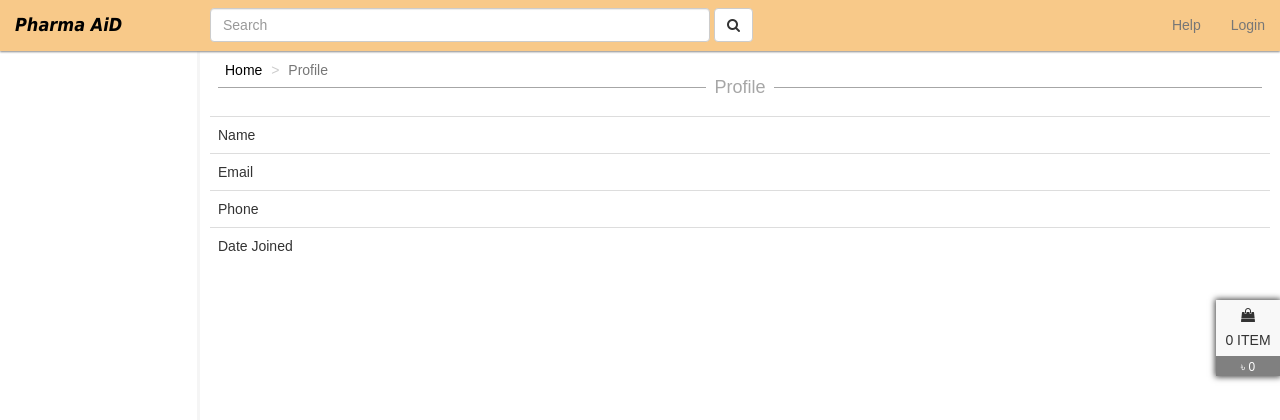
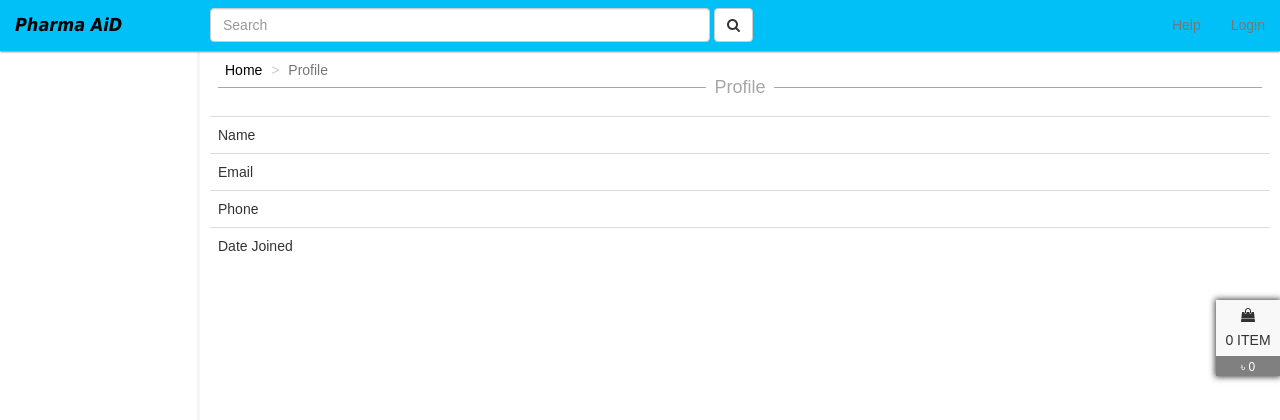
Before and after one commit to MiniGunnR/pharma_aid, a Django app: page /my_account/profile/ in a window 1280 px wide. Shown: the top 420 px of the page. Run offline with Django 3.2, Linux system fonts and the light colour scheme; data that the repository does not hold is empty; some libraries are stand-ins or nearby versions; some web fonts are replaced.

Commit message:
change navbar colour

```diff
--- a/static/css/pharma.css
+++ b/static/css/pharma.css
@@ -9,7 +9,7 @@ a {
 
 .navbar {
     margin-bottom: 0;
-    background: rgba(248, 201, 137, 1);
+    background: rgba(0, 193, 247, 1);
     /*background-color: #ffc038;*/
     border-color: transparent;
 }
```
